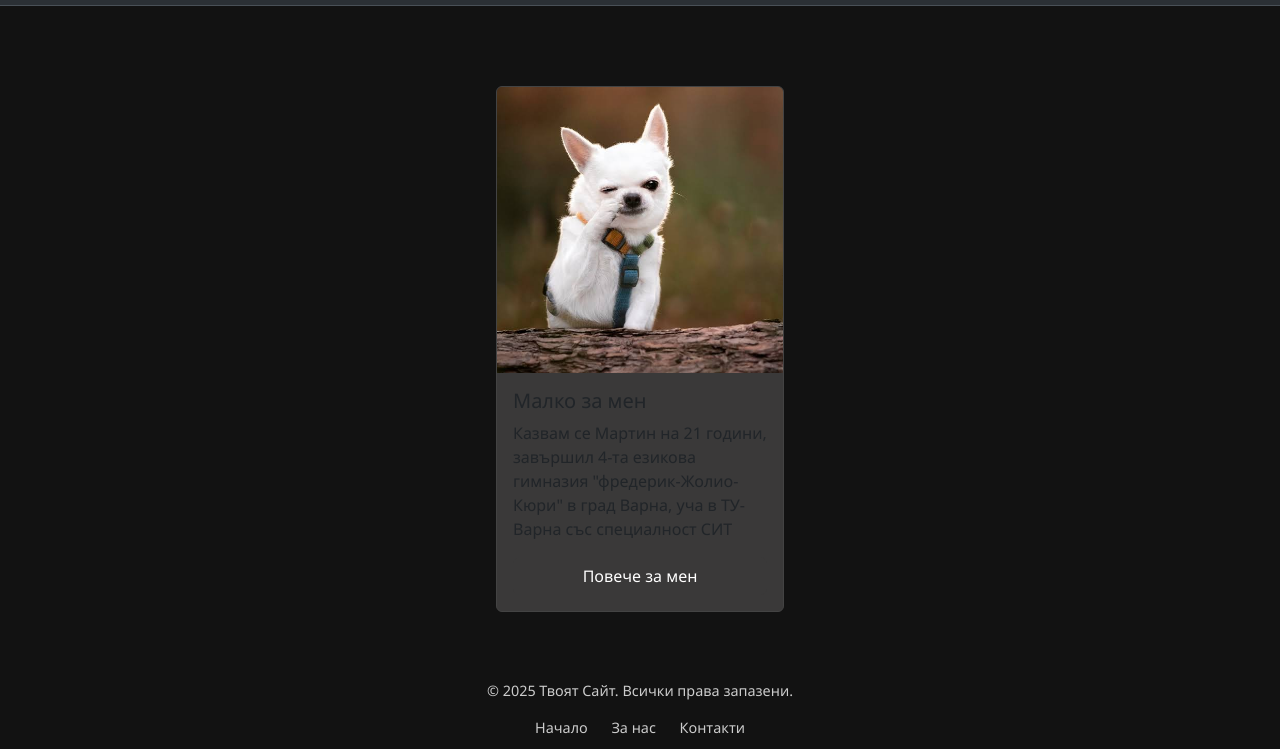
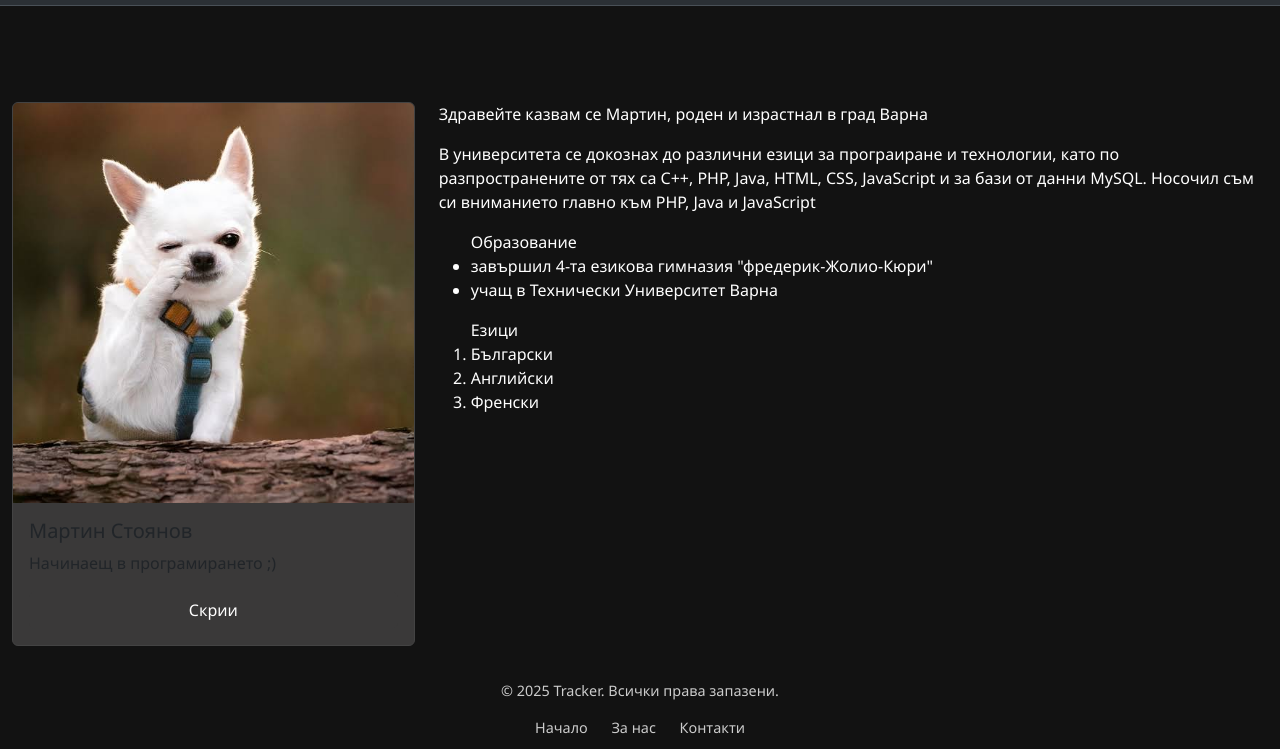
Before and after one commit to Beeemer/FinalProject, a plain HTML site: page AboutUs.html in a window 1280 px wide. Both pictures are taken after a click on the button "Повече за мен". Shown: the part 51-800 px from the top of the page. Drawn offline with nearby package versions, Linux system fonts and the light colour scheme.

Commit message:
about us page

```diff
--- a/AboutUs.html
+++ b/AboutUs.html
@@ -29,20 +29,29 @@
     </div>
 </nav>
 
-<div class="card" style="width: 18rem;">
+
+
+<div class="row justify-content-center" id="infoCardContainer">
+    <div class="col-4" id="cardCol">
+        <div class="card">
             <img src="./Images/dog.jpg" class="card-img-top" alt="photo of me">
             <div class="card-body">
                 <h5 class="card-title">Малко за мен</h5>
                 <p class="card-text">Казвам се Мартин на 21 години,
                     завършил 4-та езикова гимназия "фредерик-Жолио-Кюри" в град Варна,
                     уча в ТУ-Варна със специалност СИТ</p>
-        <button class="btn btn-primary">Повече за мен</button>
+                <button class="btn btn-primary" id="about-btn">Повече за мен</button>
+            </div>
+        </div>
     </div>
 </div>
 
+
+
+
 <footer>
     <div class="footer-content fixed-bottom">
-        <p>&copy; 2025 Твоят Сайт. Всички права запазени.</p>
+        <p>&copy; 2025 Tracker. Всички права запазени.</p>
         <div class="footer-links">
             <a href="HomePage.html">Начало</a>
             <a href="AboutUs.html">За нас</a>
@@ -53,5 +62,6 @@
 
   <script src="   https://cdn.jsdelivr.net/npm/@popperjs/core@2.11.8/dist/umd/popper.min.js" integrity="sha384-I7E8VVD/ismYTF4hNIPjVp/Zjvgyol6VFvRkX/vR+Vc4jQkC+hVqc2pM8ODewa9r" crossorigin="anonymous"></script>
   <script src="   https://cdn.jsdelivr.net/npm/bootstrap@5.3.6/dist/js/bootstrap.min.js" integrity="sha384-RuyvpeZCxMJCqVUGFI0Do1mQrods/hhxYlcVfGPOfQtPJh0JCw12tUAZ/Mv10S7D" crossorigin="anonymous"></script>
+    <script src="AboutUs.js"></script>
 </body>
 </html>
--- /dev/null
+++ b/AboutUs.js
@@ -0,0 +1,81 @@
+const btn = document.getElementById("about-btn");
+const cont = document.getElementById("infoCardContainer");
+const cardCol = document.getElementById("cardCol");
+const cardTitle = document.getElementsByClassName("card-title")[0];
+const cardText = document.getElementsByClassName("card-text")[0];
+
+let isExpanded = false;
+
+btn.addEventListener("click", function () {
+    const existingInfo = document.querySelector("#infoCardContainer .col-8");
+
+    if(!isExpanded) {
+
+        if (existingInfo) return;
+
+        const list1 = document.createElement("ul");
+        const list2 = document.createElement("ol");
+        const item = document.createElement("li");
+        const item2 = document.createElement("li");
+        const item3 = document.createElement("li");
+        const item4 = document.createElement("li");
+        const item5 = document.createElement("li");
+        const par2 = document.createElement("p");
+
+        const newInfo = document.createElement("div");
+        const par = document.createElement("p");
+        const newText = document.createTextNode("Здравейте казвам се Мартин, роден и израстнал в град Варна");
+
+        const programmingInfo = document.createTextNode("В университета се докознах до различни езици за програиране и технологии, като по разпространените от тях са С++, PHP, Java, HTML, CSS, JavaScript и за бази от данни MySQL. Носочил съм си вниманието главно към PHP, Java и JavaScript")
+        // test
+        list1.innerHTML = "Образование"
+        item.innerHTML = "завършил 4-та езикова гимназия \"фредерик-Жолио-Кюри\"";
+        item2.innerHTML = "учащ в Технически Университет Варна";
+        list2.innerHTML = "Езици";
+        item3.innerHTML = "Български";
+        item4.innerHTML = "Английски";
+        item5.innerHTML = "Френски";
+
+
+        cont.style.marginTop = "50px";
+        newInfo.classList.add("col-8");
+        cardCol.setAttribute("class", "col-4");
+
+        // test
+        list1.appendChild(item);
+        list1.appendChild(item2);
+        list2.appendChild(item3);
+        list2.appendChild(item4);
+        list2.appendChild(item5);
+
+        par2.appendChild(programmingInfo);
+
+
+        par.appendChild(newText);
+        newInfo.appendChild(par);
+        newInfo.appendChild(par2);
+
+
+        //test
+        newInfo.appendChild(list1);
+        newInfo.appendChild(list2);
+
+        cont.appendChild(newInfo);
+
+        cardTitle.innerHTML = "Мартин Стоянов";
+        cardText.innerHTML = "Начинаещ в програмирането ;)";
+        btn.innerHTML = "Скрии";
+
+        isExpanded = true;
+    } else{
+        if (existingInfo) existingInfo.remove();
+
+        cardTitle.innerHTML = "Малко за мен";
+        cardText.innerHTML = "Казвам се Мартин на 21 години, завършил 4-та езикова гимназия \"фредерик-Жолио-Кюри\" в град Варна, уча в ТУ-Варна със специалност СИТ";
+        btn.innerHTML = "Повече за мен"
+
+        isExpanded = false;
+    }
+
+
+})
--- a/style.css
+++ b/style.css
@@ -155,3 +155,9 @@ footer {
     background-color: #3a3939 !important;
     border-color: #3a3939 !important;
 }
+
+#infoCardContainer {
+    max-width: 100%;
+    overflow-x: hidden;
+    flex-wrap: wrap;
+}
```
Also changed, not shown: Contacts.html (+1 -1 lines), HomePage.html (+1 -1 lines), MainPage.html (+1 -1 lines), SearchPlayer.html (+1 -1 lines), SearchSummoner.js (+32 -13 lines), index.html (+1 -1 lines), 1 other file. Lines whose indentation alone changed are shown as unchanged.
